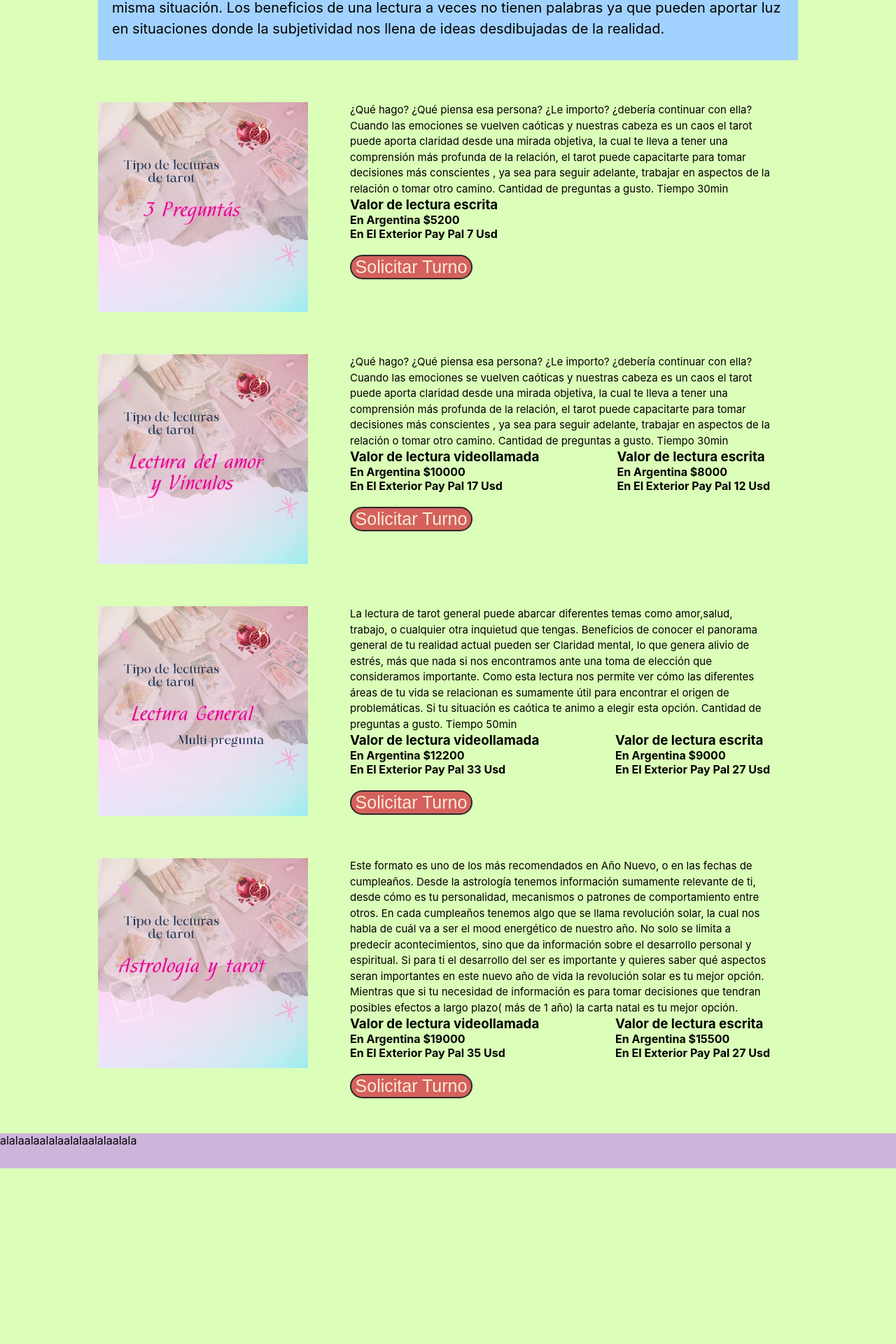
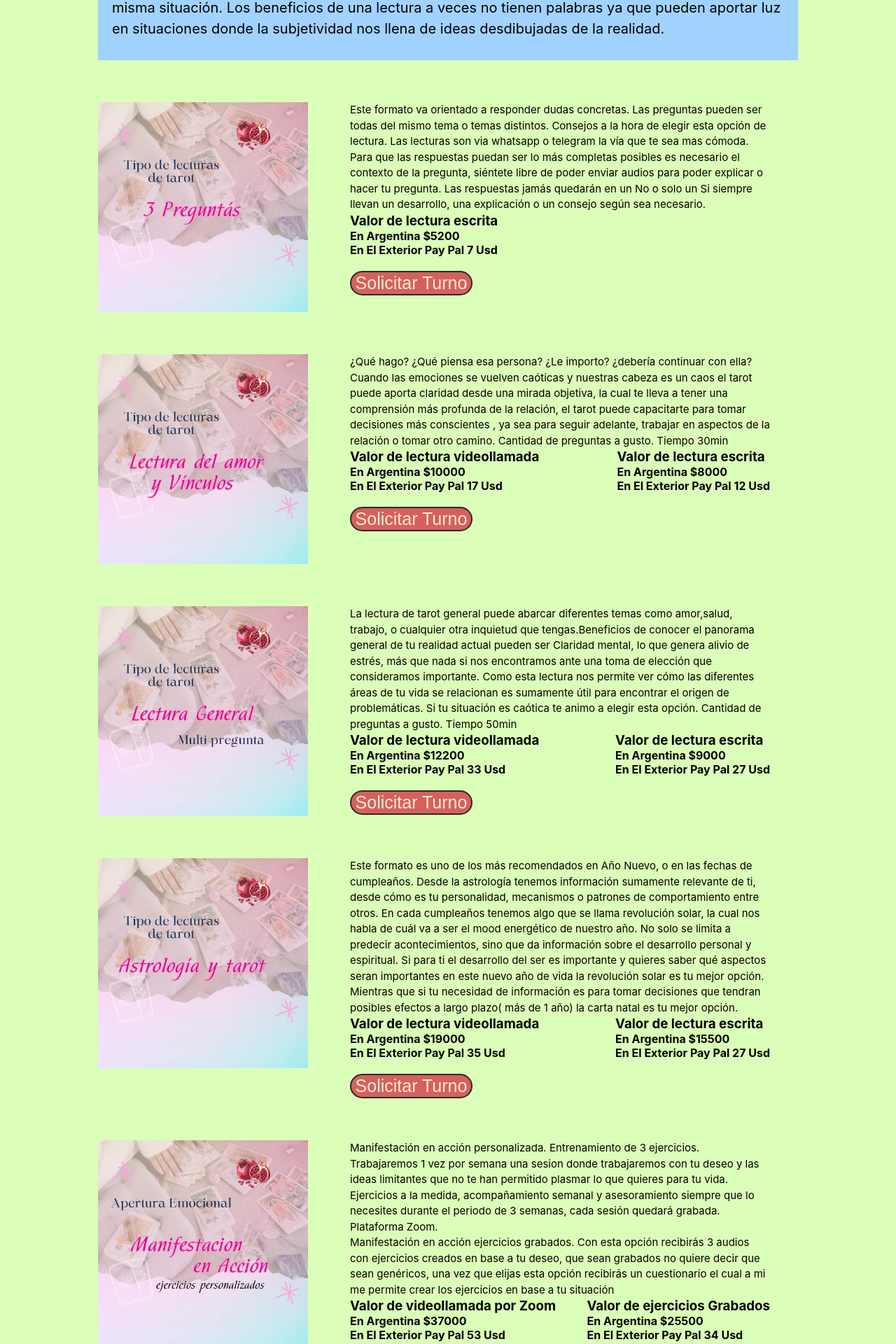
Before and after one commit to ELRODRY/landing-page-july-app, a React (Vite) app: page / in a window 1280 px wide. Shown: the part 1753-3673 px from the top of the page at 70% size. Before the commit the page ends 3422 px from the top, so only its background shows below. Built offline with nearby package versions, Linux system fonts and the light colour scheme.

Commit message:
implementacion del metodo children para componente

```diff
--- a/src/App.css
+++ b/src/App.css
@@ -1,7 +1,7 @@
 header {
   /* border: solid 1px violet; */
   width: 100%;
-  background-color: #FFAFCC;
+  background-color: #ffafcc;
   height: 40px;
   position: fixed;
   margin-top: 0;
@@ -13,7 +13,6 @@ header {
   display: flex;
   flex-direction: column;
   align-items: center;
-
 }
 
 .precentacionImg {
@@ -29,7 +28,7 @@ header {
 }
 
 .segundaPresentacion {
-  background-color: #A2D2FF;
+  background-color: #a2d2ff;
   display: flex;
   flex-direction: column;
   align-items: center;
@@ -122,27 +121,11 @@ h1 {
   margin-top: 60px;
 }
 
-
-
-
-
-
-
-
-
-
-
-
-
-
-
-
-
 footer {
   /* border: solid 1px rgb(0, 217, 255); */
   height: 50px;
   bottom: 0;
   width: 100%;
-  background-color: #CDB4DB;
+  background-color: #cdb4db;
   margin-top: 50px;
 }
--- a/src/App.jsx
+++ b/src/App.jsx
@@ -4,9 +4,9 @@ import tarotImg from "./assets/tarot.jpg";
 import tresPreguntasImg from "./assets/3preguntas.png";
 import amorVinculosImg from "./assets/lecturaAmorVinculos.png";
 import lecturaGeneralImg from "./assets/lecturaGeneral.png";
-import ButtonTurno from "./components/ButtonTurno.jsx";
+import manifestacioAcccionImg from "./assets/manifestacionAccion.png";
+// import manifestacionImg from "./assets/manifestacion .png";
 import tarotAstroImg from "./assets/tarotAstrologia.png";
-import ImgServ from "./components/ImgServ.jsx";
 import EstructuraServ from "./components/EstructuraServ.jsx";
 function App() {
   return (
@@ -52,64 +52,112 @@ function App() {
           </p>
         </div>
         <EstructuraServ
+          tituloOpcion2="Valor de lectura escrita"
           imagen={tresPreguntasImg}
           textoAlt="Tres Preguntas"
           linkMensaje="mdpnf3"
-          parrafo="¿Qué hago? ¿Qué piensa esa persona? ¿Le importo?  ¿debería continuar con ella?
-          Cuando las emociones se vuelven caóticas y nuestras cabeza es un caos el tarot puede aporta
-          claridad desde una mirada objetiva, la cual te lleva a tener una comprensión más profunda
-           de la relación, el tarot puede capacitarte para tomar decisiones más conscientes , ya sea
-           para seguir adelante, trabajar en aspectos de la  relación o tomar otro camino.
-           Cantidad de preguntas a gusto.
-           Tiempo 30min"
           escritaArg="En Argentina $5200"
           escritaUsd="En El Exterior Pay Pal 7 Usd"
-        />
+        >
+          Este formato va orientado a responder dudas concretas. Las preguntas
+          pueden ser todas del mismo tema o temas distintos. Consejos a la hora
+          de elegir esta opción de lectura. Las lecturas son via whatsapp o
+          telegram la vía que te sea mas cómoda. Para que las respuestas puedan
+          ser lo más completas posibles es necesario el contexto de la pregunta,
+          siéntete libre de poder enviar audios para poder explicar o hacer tu
+          pregunta. Las respuestas jamás quedarán en un No o solo un Si siempre
+          llevan un desarrollo, una explicación o un consejo según sea
+          necesario.
+        </EstructuraServ>
 
         <EstructuraServ
+          tituloOpcion1="Valor de lectura videollamada"
+          tituloOpcion2="Valor de lectura escrita"
           imagen={amorVinculosImg}
           textoAlt="Amor y Vinculos"
           linkMensaje="n9k5jl"
-          parrafo="¿Qué hago? ¿Qué piensa esa persona? ¿Le importo?  ¿debería continuar con ella?
-          Cuando las emociones se vuelven caóticas y nuestras cabeza es un caos el tarot puede aporta
-          claridad desde una mirada objetiva, la cual te lleva a tener una comprensión más profunda
-           de la relación, el tarot puede capacitarte para tomar decisiones más conscientes , ya sea
-           para seguir adelante, trabajar en aspectos de la  relación o tomar otro camino.
-           Cantidad de preguntas a gusto.
-           Tiempo 30min"
           videoLLamadaArg="En Argentina $10000"
           videoLLamadaUsd="En El Exterior Pay Pal 17 Usd"
           escritaArg="En Argentina $8000"
           escritaUsd="En El Exterior Pay Pal 12 Usd"
-        />
+        >
+          ¿Qué hago? ¿Qué piensa esa persona? ¿Le importo? ¿debería continuar
+          con ella? Cuando las emociones se vuelven caóticas y nuestras cabeza
+          es un caos el tarot puede aporta claridad desde una mirada objetiva,
+          la cual te lleva a tener una comprensión más profunda de la relación,
+          el tarot puede capacitarte para tomar decisiones más conscientes , ya
+          sea para seguir adelante, trabajar en aspectos de la relación o tomar
+          otro camino. Cantidad de preguntas a gusto. Tiempo 30min
+        </EstructuraServ>
         <EstructuraServ
+          tituloOpcion1="Valor de lectura videollamada"
+          tituloOpcion2="Valor de lectura escrita"
           imagen={lecturaGeneralImg}
           textoAlt="Lectura General"
           linkMensaje="noo79b"
-          parrafo="La lectura de tarot general puede abarcar diferentes temas como amor,salud, trabajo, o cualquier otra inquietud que tengas.
-          Beneficios de conocer el panorama general de tu realidad actual pueden ser  Claridad mental, lo que genera alivio de estrés, más que nada si nos encontramos ante una toma de elección que consideramos importante.
-          Como esta lectura nos permite ver cómo las diferentes áreas de tu vida se relacionan es sumamente útil para encontrar el origen de problemáticas.
-          Si tu situación es caótica te animo a elegir esta opción.
-          Cantidad de preguntas a gusto.
-          Tiempo 50min"
           videoLLamadaArg="En Argentina $12200"
           videoLLamadaUsd="En El Exterior Pay Pal 33 Usd"
           escritaArg="En Argentina $9000"
           escritaUsd="En El Exterior Pay Pal 27 Usd"
-        />
+        >
+          La lectura de tarot general puede abarcar diferentes temas como
+          amor,salud, trabajo, o cualquier otra inquietud que tengas.Beneficios
+          de conocer el panorama general de tu realidad actual pueden ser
+          Claridad mental, lo que genera alivio de estrés, más que nada si nos
+          encontramos ante una toma de elección que consideramos importante.
+          Como esta lectura nos permite ver cómo las diferentes áreas de tu vida
+          se relacionan es sumamente útil para encontrar el origen de
+          problemáticas. Si tu situación es caótica te animo a elegir esta
+          opción. Cantidad de preguntas a gusto. Tiempo 50min
+        </EstructuraServ>
+
         <EstructuraServ
+          tituloOpcion1="Valor de lectura videollamada"
+          tituloOpcion2="Valor de lectura escrita"
           imagen={tarotAstroImg}
           textoAlt="Tarot y Astrologia"
           linkMensaje="3tvr6y"
-          parrafo="Este formato es uno de los más recomendados en Año Nuevo, o en las fechas de cumpleaños. Desde la astrología tenemos información sumamente relevante de ti, desde cómo es tu personalidad, mecanismos o patrones de comportamiento entre otros.
-          En cada cumpleaños tenemos algo que se llama revolución solar, la cual nos habla de cuál va a ser el mood energético de nuestro año. No solo se limita a predecir acontecimientos, sino que da información sobre el desarrollo personal y espiritual.
-          Si para ti el desarrollo del ser es importante y quieres saber qué aspectos seran importantes en este nuevo año de vida la revolución solar es tu mejor opción.
-          Mientras que si tu necesidad de información es para tomar decisiones que tendran posibles efectos a largo plazo( más de 1 año) la carta natal es tu mejor opción."
           videoLLamadaArg="En Argentina $19000"
           videoLLamadaUsd="En El Exterior Pay Pal 35 Usd"
           escritaArg="En Argentina $15500"
           escritaUsd="En El Exterior Pay Pal 27 Usd"
-        />
+        >
+          Este formato es uno de los más recomendados en Año Nuevo, o en las
+          fechas de cumpleaños. Desde la astrología tenemos información
+          sumamente relevante de ti, desde cómo es tu personalidad, mecanismos o
+          patrones de comportamiento entre otros. En cada cumpleaños tenemos
+          algo que se llama revolución solar, la cual nos habla de cuál va a ser
+          el mood energético de nuestro año. No solo se limita a predecir
+          acontecimientos, sino que da información sobre el desarrollo personal
+          y espiritual. Si para ti el desarrollo del ser es importante y quieres
+          saber qué aspectos seran importantes en este nuevo año de vida la
+          revolución solar es tu mejor opción. Mientras que si tu necesidad de
+          información es para tomar decisiones que tendran posibles efectos a
+          largo plazo( más de 1 año) la carta natal es tu mejor opción.
+        </EstructuraServ>
+        <EstructuraServ
+          tituloOpcion1="Valor de videollamada por Zoom"
+          tituloOpcion2="Valor de ejercicios Grabados"
+          imagen={manifestacioAcccionImg}
+          textoAlt="Manifestacion en accion"
+          linkMensaje="wryq52"
+          videoLLamadaArg="En Argentina $37000"
+          videoLLamadaUsd="En El Exterior Pay Pal 53 Usd"
+          escritaArg="En Argentina $25500"
+          escritaUsd="En El Exterior Pay Pal 34 Usd"
+        >
+          Manifestación en acción personalizada. Entrenamiento de 3 ejercicios.
+          Trabajaremos 1 vez por semana una sesion donde trabajaremos con tu
+          deseo y las ideas limitantes que no te han permitido plasmar lo que
+          quieres para tu vida. Ejercicios a la medida, acompañamiento semanal y
+          asesoramiento siempre que lo necesites durante el periodo de 3
+          semanas, cada sesión quedará grabada. Plataforma Zoom. <br />
+          Manifestación en acción ejercicios grabados. Con esta opción recibirás
+          3 audios con ejercicios creados en base a tu deseo, que sean grabados
+          no quiere decir que sean genéricos, una vez que elijas esta opción
+          recibirás un cuestionario el cual a mi me permite crear los ejercicios
+          en base a tu situación
+        </EstructuraServ>
       </div>
 
       <footer>alalaalaalalaalalaalalaalala</footer>
--- a/src/components/EstructuraServ.jsx
+++ b/src/components/EstructuraServ.jsx
@@ -3,14 +3,16 @@ import ImgServ from "./ImgServ";
 import ButtonTurno from "./ButtonTurno";
 
 const EstructuraServ = ({
-    parrafo,
+    tituloOpcion1,
+    tituloOpcion2,
     videoLLamadaArg,
     videoLLamadaUsd,
     escritaArg,
     escritaUsd,
     imagen,
     textoAlt,
-    linkMensaje
+    linkMensaje,
+    children
 }) => {
 
 
@@ -18,17 +20,17 @@ const EstructuraServ = ({
         <div className="containerSercicios">
             <ImgServ imagen={imagen} textoAlt={textoAlt} />
             <div className="containerParrafoGeneral">
-                <p className="parrafoGeneral">{parrafo}</p>
+                <p className="parrafoGeneral">{children}</p>
                 <div className="containerPrecios">
                     {videoLLamadaArg && videoLLamadaUsd &&
                         <div className="opcion1">
-                            <h3>Valor de lectura videollamada</h3>
+                            <h3>{tituloOpcion1}</h3>
                             <h4>{videoLLamadaArg}</h4>
                             <h4>{videoLLamadaUsd}</h4>
                         </div>}
                     {escritaArg && escritaUsd &&
                         <div className="opcion2">
-                            <h3>Valor de lectura escrita</h3>
+                            <h3>{tituloOpcion2}</h3>
                             <h4>{escritaArg}</h4>
                             <h4>{escritaUsd}</h4>
                         </div>}
```
Also changed, not shown: src/assets/manifestacion .png (added), src/assets/manifestacionAccion.png (added), src/components/EstructuraServ.css (indentation only).
